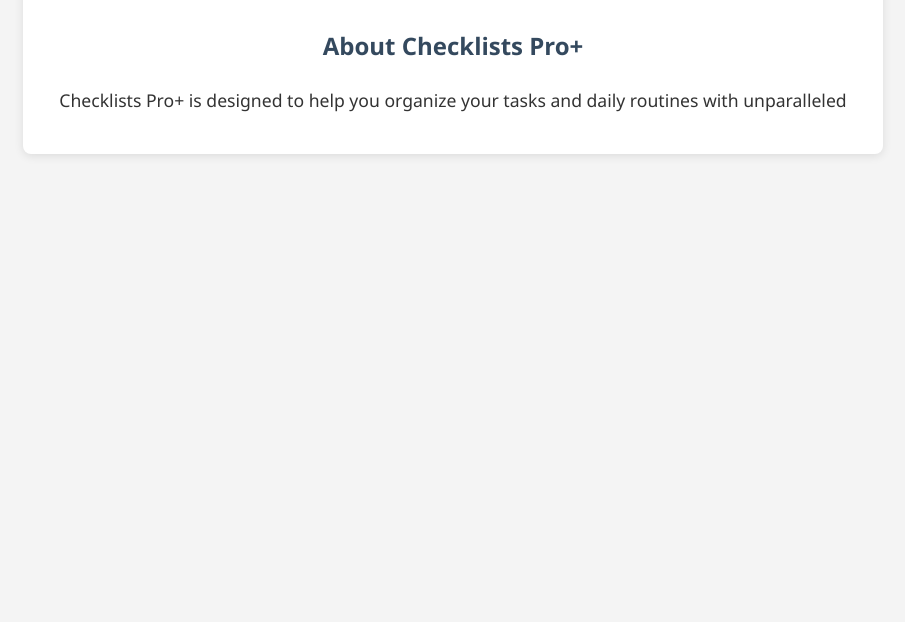
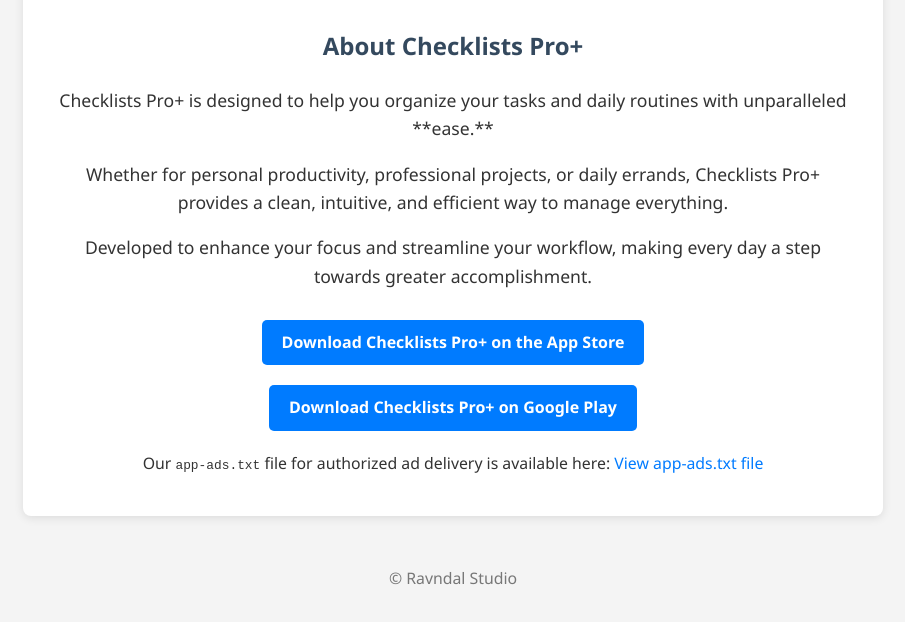
Before and after one commit to aravndal/aravndal.github.io, a plain HTML site: page index.html in a window 1280 px wide. Shown: the part 211-833 px from the top of the page, without its empty margins (187-1092 px from the left). Before the commit the page ends 800 px from the top, so only its background shows below. Drawn offline with Linux system fonts and the light colour scheme.

Commit message:
Enhance Checklists Pro+ description in index.html
Updated the description of Checklists Pro+ to emphasize ease of use and productivity benefits.

```diff
--- a/index.html
+++ b/index.html
@@ -70,4 +70,21 @@
         <p>Innovating with simplicity and precision.</p>
 
         <h2>About Checklists Pro+</h2>
-        <p>Checklists Pro+ is designed to help you organize your tasks and daily routines with unparalleled
+        <p>Checklists Pro+ is designed to help you organize your tasks and daily routines with unparalleled **ease.**</p>
+        <p>Whether for personal productivity, professional projects, or daily errands, Checklists Pro+ provides a clean, intuitive, and efficient way to manage everything.</p>
+        <p>Developed to enhance your focus and streamline your workflow, making every day a step towards greater accomplishment.</p>
+
+        <a href="DIN_APPLENKE_IOS" class="app-link" target="_blank">Download Checklists Pro+ on the App Store</a>
+        <br>
+        <a href="DIN_APPLENKE_ANDROID" class="app-link" target="_blank">Download Checklists Pro+ on Google Play</a>
+
+        <div class="adstxt-link">
+            <p>Our <code>app-ads.txt</code> file for authorized ad delivery is available here: <a href="app-ads.txt">View app-ads.txt file</a></p>
+        </div>
+    </div>
+
+    <div class="footer">
+        <p>&copy; Ravndal Studio</p>
+    </div>
+</body>
+</html>
```
